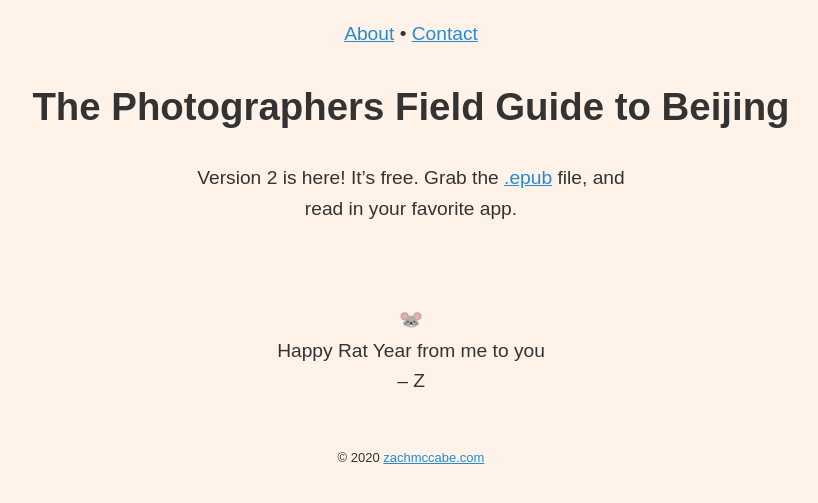
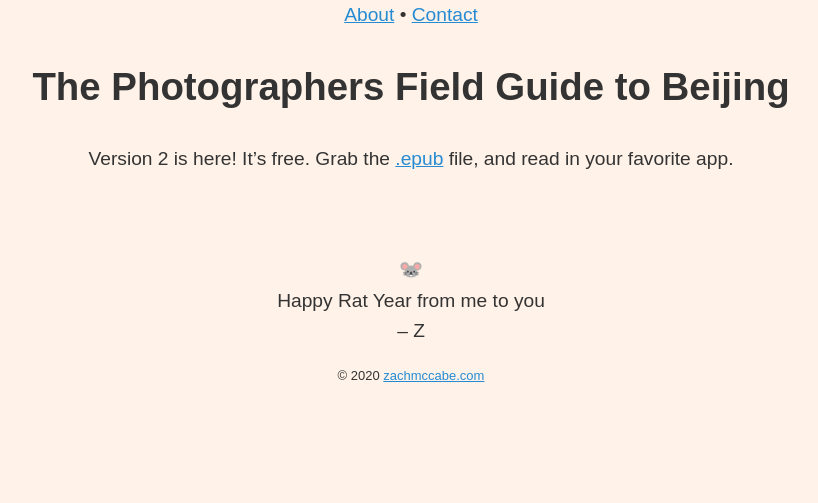
Before and after one commit to zachmccabe/beijing, a Jekyll site: the page docs/index.html, which Jekyll copies as it is, in a window 1280 px wide. Shown: the top 503 px of the page, without its empty margins (229-1047 px from the left). Built offline with Jekyll 4.4.1, drawn with Linux system fonts in a browser that asks for light colours.

Commit message:
Update index.html

```diff
--- a/docs/index.html
+++ b/docs/index.html
@@ -26,13 +26,12 @@ font: normal normal 1.3em/1.5 sans-serif;
 
 .wrap {
 margin: 0 auto;
-padding: 1em auto;
-width: 96%;
-padding: 1em;
+padding: 0 auto;
 text-align: center;
 }
 
 .24w {
+padding: 0 1em 0;
 max-width: 24em;
 }
 
@@ -44,11 +43,6 @@ header, footer {
 text-align: center;
 }
 
-section {
-margin: 0 auto;
-padding: 0;
-max-width: 24em;
-}
 </style>
 </head>
 
```
